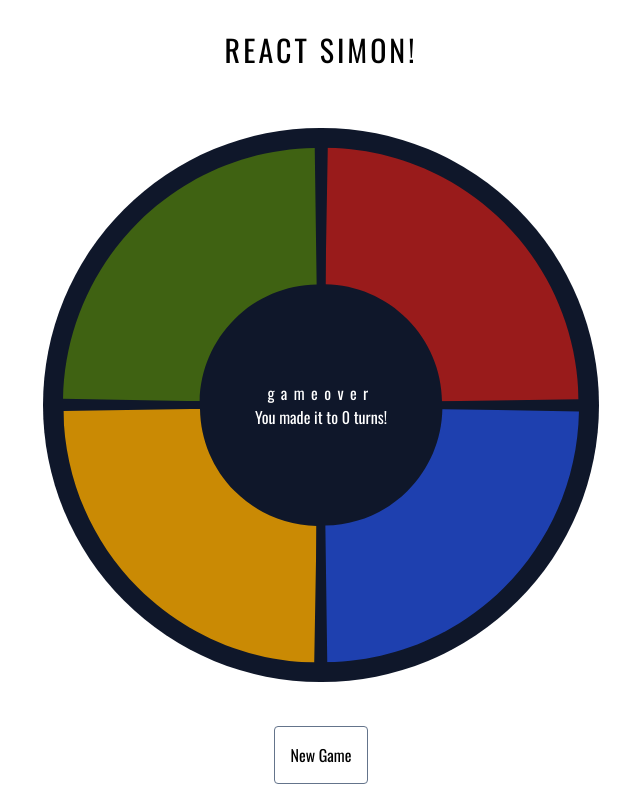
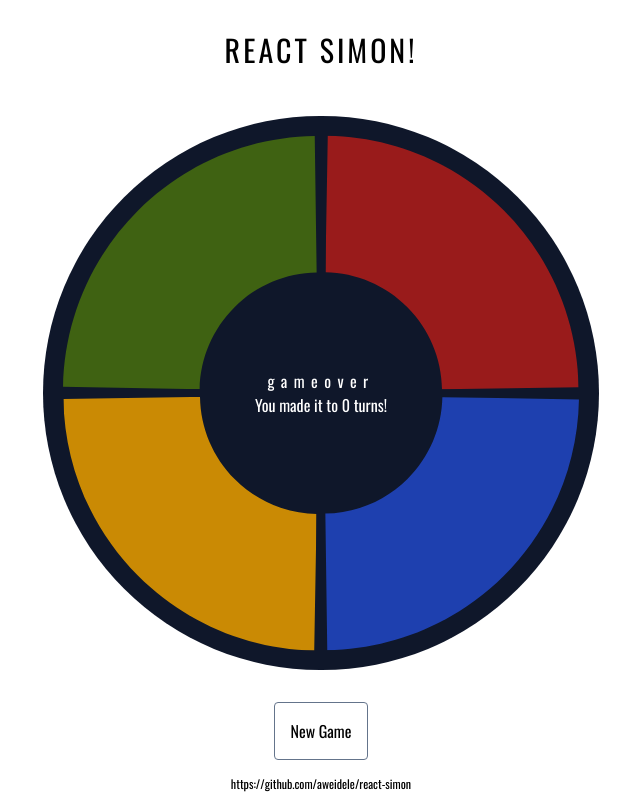
Before and after one commit to aweidele/react-simon, a React (Create React App) app: page / in a window 1280 px wide. Shown: the whole page, without its empty margins (319-959 px from the left). Built offline with nearby package versions, Linux system fonts and the light colour scheme; the HTML template or start-up script is replaced by a standard one.

Commit message:
Link to source

```diff
--- a/src/components/GameBoard.js
+++ b/src/components/GameBoard.js
@@ -94,10 +94,15 @@ export default function GameBoard() {
           )}
         </div>
       </div>
-      <div class="flex justify-center p-4">
-        <button onClick={handleNewGame} class="border p-4 border-slate-500 rounded hover:border-red-500 " disabled={gameState !== "gameover"}>
+      <div class="text-center p-4">
+        <button onClick={handleNewGame} class={`transition-all border p-4 border-slate-500 rounded hover:border-red-500${gameState !== "gameover" && " opacity-30"}`} disabled={gameState !== "gameover"}>
           New Game
         </button>
+        <p className="mt-4 text-xs">
+          <a href="https://github.com/aweidele/react-simon" target="_blank">
+            https://github.com/aweidele/react-simon
+          </a>
+        </p>
       </div>
       {/* <div className="absolute top-2 left-2 hidden">
         <ol>
```
